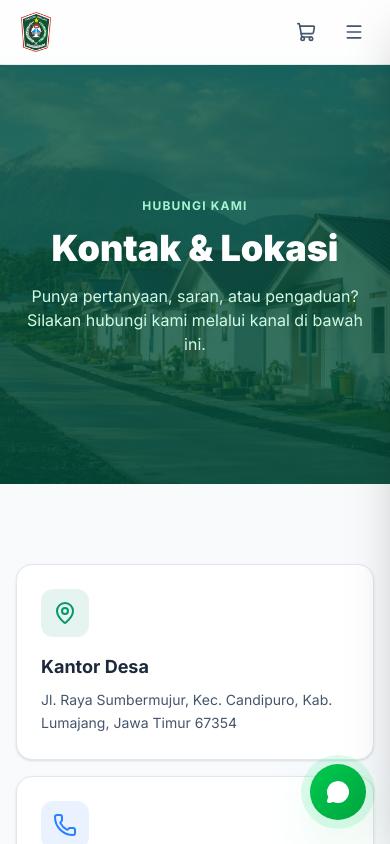
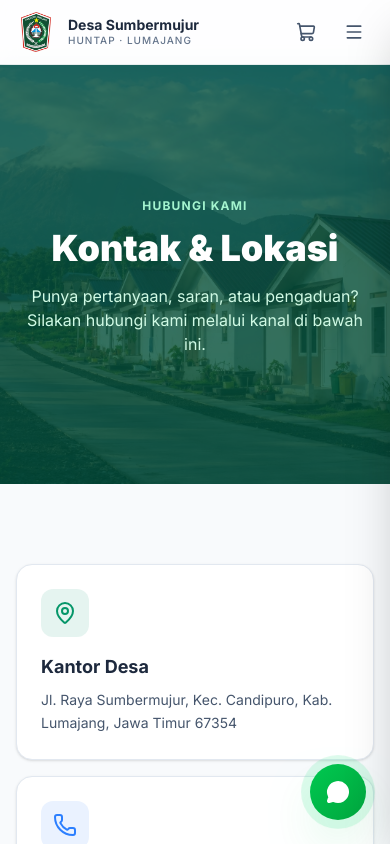
Before and after one commit to AbdurRouf05/desa-huntap, a Next.js app: page /kontak in a window 390 px wide. Shown: the top 844 px of the page. Built offline with nearby package versions, Linux system fonts and the light colour scheme.

Commit message:
Fix UI issues on mobile: display site title in navbar and add margin-top to stats bento box

```diff
--- a/app/(public)/page.tsx
+++ b/app/(public)/page.tsx
@@ -36,7 +36,7 @@ function StatsSection() {
   ];
 
   return (
-    <section className="relative z-20 px-4 sm:px-6 mt-0 md:-mt-16">
+    <section className="relative z-20 px-4 sm:px-6 mt-8 md:-mt-16">
       <div className="max-w-5xl mx-auto">
         <div className="grid grid-cols-2 md:grid-cols-4 gap-3 md:gap-4">
           {stats.map((stat, idx) => (
--- a/components/layout/navbar.tsx
+++ b/components/layout/navbar.tsx
@@ -51,7 +51,7 @@ export function Navbar() {
               <div className="w-10 h-10 flex items-center justify-center transition-transform group-hover:scale-105">
                 <Image src="/logo-lumajang-2.png" alt="Logo Lumajang" width={40} height={40} className="w-full h-full object-contain" />
               </div>
-              <div className="hidden sm:block">
+              <div className="block">
                 <p className="font-bold text-slate-800 text-sm leading-tight">
                   Desa Sumbermujur
                 </p>
```
